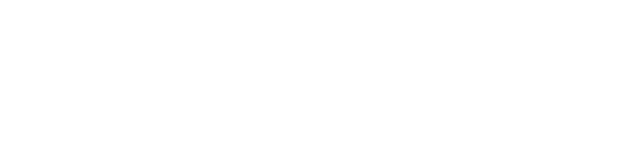
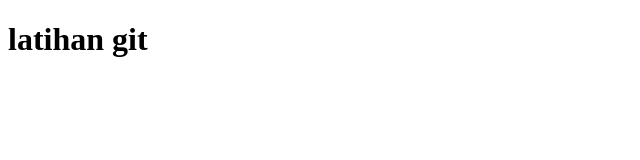
Before and after one commit to indra8902/latihan-git, a plain HTML site: page index.html in a window 1280 px wide. Shown: the whole page, without its empty margins (0-640 px from the left). Drawn offline with Linux system fonts and the light colour scheme.

Commit message:
add index

```diff
--- a/index.html
+++ b/index.html
@@ -9,6 +9,6 @@
     </title>
 </head>
 <body>
-
+    <h1>latihan git</h1>
 </body>
 </html>
```
